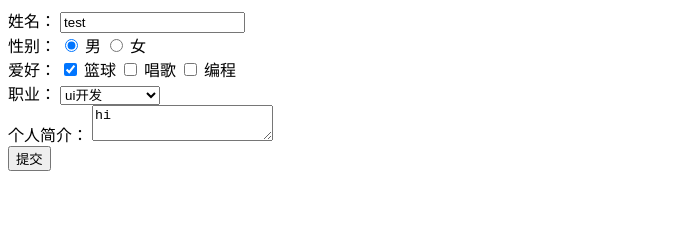
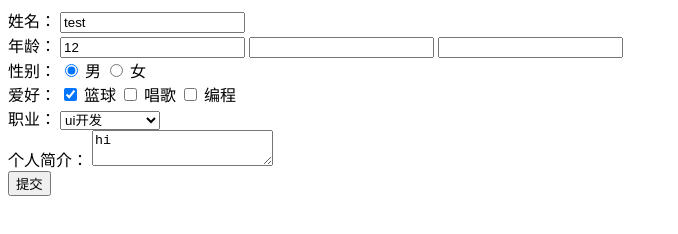
Before and after one commit to biglvxin/vueDemos, a plain HTML site: page html/表单.html in a window 1280 px wide. Shown: the whole page, without its empty margins (0-678 px from the left). Drawn offline with Linux system fonts and the light colour scheme.

Commit message:
表单修饰符

```diff
--- a/html/表单.html
+++ b/html/表单.html
@@ -18,6 +18,13 @@
             <div>
                 <span>姓名：</span>
                 <input type="text" v-model="user.uname" />
+            </div>
+            <div>
+                <span>年龄：</span>
+                <input type="text" v-model.number="user.age" />
+                <input type="text" v-model.tirm="user.info" />
+                <input type="text" v-model.lazy="msg" />
+                <div>{{msg}}</div>
             </div>
             <div>
                 <span>性别：</span>
@@ -64,20 +71,26 @@
         el: '#app',
         data: {
             user: {
+                age: 12,
                 uname: 'test',
                 sex: '1',
                 hobby: ['1'],
                 introduce: 'hi',
-                caneer: '1'
+                caneer: '1',
+                info: ''
                     // caneer: []
 
-            }
+            },
+            msg: ''
 
         },
         methods: {
             handle: function(event) {
-                console.log(event)
                 console.log(this.user);
+                console.log(this.user.age + 12);
+
+                console.log(this.user.info.length);
+
             }
 
         }
```
